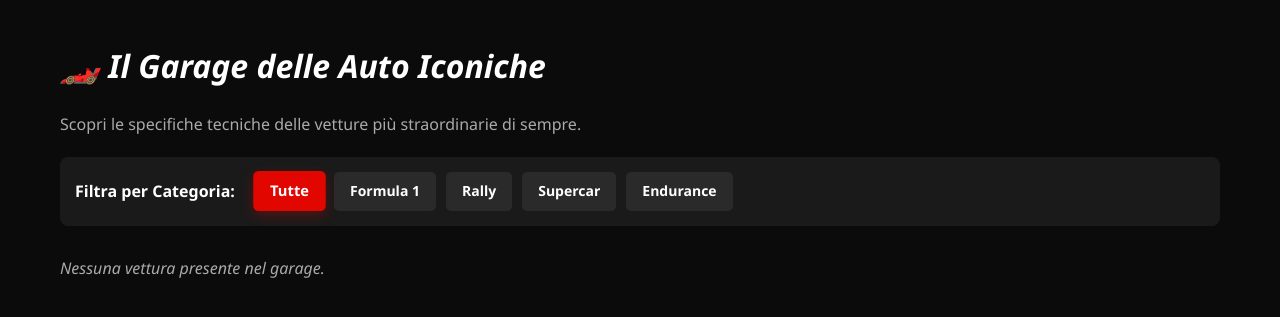
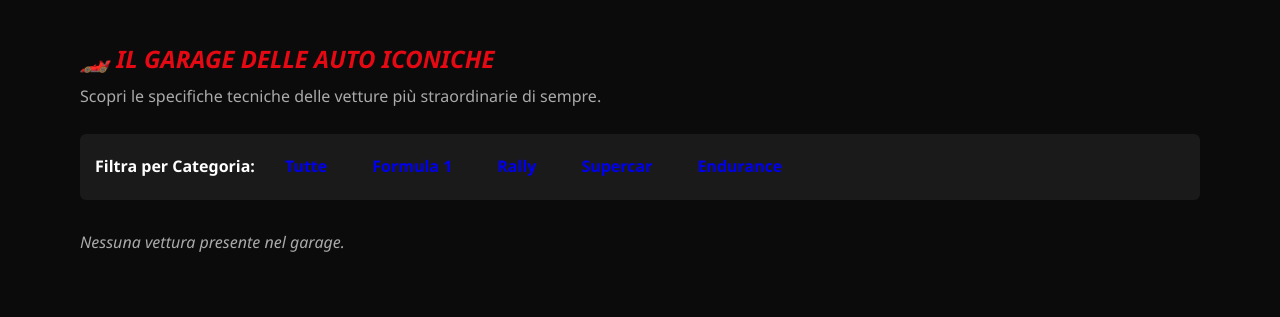
Before and after one commit to FenixKam456/final.pj, a Flask app: page /auto in a window 1280 px wide. Shown: the part 71-388 px from the top of the page. Run offline with Flask 3, Linux system fonts and the light colour scheme; the visitor is signed in with stand-in values (Sample User, id 1).

Commit message:
commit 11

```diff
--- a/templates/auto.html
+++ b/templates/auto.html
@@ -1,49 +1,46 @@
 {% extends 'base.html' %}
+{% block content %}
+<div class="container mt-4" style="font-family: sans-serif; color: #fff;">
+    <h2 style="color: #e50914; text-transform: uppercase; margin-bottom: 5px;">🏎️ Il Garage delle Auto Iconiche</h2>
+    <p style="color: #aaa; margin-bottom: 25px;">Scopri le specifiche tecniche delle vetture più straordinarie di sempre.</p>
 
-{% block content %}
-<h1>🏎️ Il Garage delle Auto Iconiche</h1>
-<p style="color: #aaa; margin-bottom: 20px;">Scopri le specifiche tecniche delle vetture più straordinarie di sempre.</p>
-
-<div class="filter-section">
-    <span style="font-weight: bold; margin-right: 10px;">Filtra per Categoria:</span>
-    <a href="{{ url_for('auto') }}" class="filter-btn {% if not categoria_attiva %}active{% endif %}">Tutte</a>
-    <a href="{{ url_for('auto', categoria='Formula 1') }}" class="filter-btn {% if categoria_attiva == 'Formula 1' %}active{% endif %}">Formula 1</a>
-    <a href="{{ url_for('auto', categoria='Rally') }}" class="filter-btn {% if categoria_attiva == 'Rally' %}active{% endif %}">Rally</a>
-    <a href="{{ url_for('auto', categoria='Supercar') }}" class="filter-btn {% if categoria_attiva == 'Supercar' %}active{% endif %}">Supercar</a>
-    <a href="{{ url_for('auto', categoria='Endurance') }}" class="filter-btn {% if categoria_attiva == 'Endurance' %}active{% endif %}">Endurance</a>
+    <div style="background: #1a1a1a; padding: 15px; border-radius: 6px; margin-bottom: 30px; display: flex; align-items: center; gap: 15px; flex-wrap: wrap;">
+        <span style="font-weight: bold;">Filtra per Categoria:</span>
+        <a href="{{ url_for('auto') }}" class="btn {{ 'btn-danger' if not categoria_attiva else 'btn-outline-light' }}" style="border-radius: 4px; padding: 5px 15px; font-weight: bold; text-decoration: none;">Tutte</a>
+        <a href="{{ url_for('auto', categoria='Formula 1') }}" class="btn {{ 'btn-danger' if categoria_attiva == 'Formula 1' else 'btn-outline-light' }}" style="border-radius: 4px; padding: 5px 15px; font-weight: bold; text-decoration: none;">Formula 1</a>
+        <a href="{{ url_for('auto', categoria='Rally') }}" class="btn {{ 'btn-danger' if categoria_attiva == 'Rally' else 'btn-outline-light' }}" style="border-radius: 4px; padding: 5px 15px; font-weight: bold; text-decoration: none;">Rally</a>
+        <a href="{{ url_for('auto', categoria='Supercar') }}" class="btn {{ 'btn-danger' if categoria_attiva == 'Supercar' else 'btn-outline-light' }}" style="border-radius: 4px; padding: 5px 15px; font-weight: bold; text-decoration: none;">Supercar</a>
+        <a href="{{ url_for('auto', categoria='Endurance') }}" class="btn {{ 'btn-danger' if categoria_attiva == 'Endurance' else 'btn-outline-light' }}" style="border-radius: 4px; padding: 5px 15px; font-weight: bold; text-decoration: none;">Endurance</a>
     </div>
 
-<div class="cards-grid">
-    {% for macchina in auto %}
-    <div class="card">
+    <div style="display: grid; grid-template-columns: repeat(auto-fill, minmax(300px, 1fr)); gap: 25px;">
+        {% for vettura in auto %}
+        <div style="background: #1a1a1a; border-radius: 8px; overflow: hidden; border: 1px solid #333; display: flex; flex-direction: column; position: relative;">
+
             {% if current_user.is_authenticated and current_user.username == 'admin' %}
-            <a href="{{ url_for('elimina_auto', id=macchina.id) }}" class="btn-delete" title="Elimina Auto" onclick="return confirm('Vuoi davvero eliminare questa vettura?');">×</a>
+            <a href="{{ url_for('elimina_auto', id=vettura.id) }}" onclick="return confirm('Vuoi davvero eliminare questa vettura?');" style="position: absolute; top: 10px; right: 10px; background: rgba(229, 9, 20, 0.8); color: white; width: 30px; height: 30px; border-radius: 50%; display: flex; align-items: center; justify-content: center; text-decoration: none; font-weight: bold; z-index: 10;">&times;</a>
             {% endif %}
 
-        <div class="card-img-container">
-            {% if macchina.immagine %}
-                <img src="{{ url_for('static', filename='img/' + macchina.immagine) }}" alt="{{ macchina.modello }}">
-            {% else %}
-                <div class="no-img-placeholder">🏎️</div>
-            {% endif %}
+            <img src="{{ vettura.immagine }}" alt="{{ vettura.modello }}" style="width: 100%; height: 200px; object-fit: cover; display: block;">
+
+            <div style="padding: 20px; display: flex; flex-direction: column; flex-grow: 1;">
+                <div style="margin-bottom: 15px; display: flex; gap: 5px; flex-wrap: wrap;">
+                    <span style="background: #e50914; font-size: 11px; font-weight: bold; padding: 3px 8px; border-radius: 3px; text-transform: uppercase;">{{ vettura.costruttore or 'N/D' }}</span>
+                    <span style="background: #444; font-size: 11px; font-weight: bold; padding: 3px 8px; border-radius: 3px;">{{ vettura.categoria }}</span>
                 </div>
 
-        <div class="card-body">
-            <span class="badge">{{ macchina.costruttore }}</span>
-            <span class="badge badge-scuderia" style="background-color: #2a2a2a; border-color: #444;">{{ macchina.categoria }}</span>
-            <h3 style="margin: 10px 0 5px 0; font-style: normal; font-size: 22px;">{{ macchina.modello }}</h3>
+                <h3 style="margin: 0 0 15px 0; font-size: 22px; color: #fff;">{{ vettura.modello }}</h3>
 
-            <ul class="info-list">
-                <li><strong>Anno:</strong> <span style="color: #e10600; font-weight: bold;">{{ macchina.anno }}</span></li>
-            </ul>
+                <p style="margin: 0 0 15px 0; font-size: 14px; color: #aaa;"><strong>Anno:</strong> <span style="color: #e50914;">{{ vettura.anno }}</span></p>
 
-            <p style="font-size: 14px; color: #bbb; margin-top: 10px; line-height: 1.4;">
-                {{ macchina.descrizione }}
+                <p style="margin: 0; font-size: 14px; color: #ccc; line-height: 1.6; white-space: pre-wrap; word-wrap: break-word; word-break: break-word;">
+                    {{ vettura.descrizione }}
                 </p>
             </div>
         </div>
         {% else %}
-    <p style="color: #aaa; font-style: italic;">Nessuna vettura presente nel garage.</p>
+        <p style="font-style: italic; color: #aaa; grid-column: 1 / -1;">Nessuna vettura presente nel garage.</p>
         {% endfor %}
     </div>
+</div>
 {% endblock %}
```
Also changed, not shown: templates/piloti.html (+20 -23 lines). Lines whose indentation alone changed are shown as unchanged.
